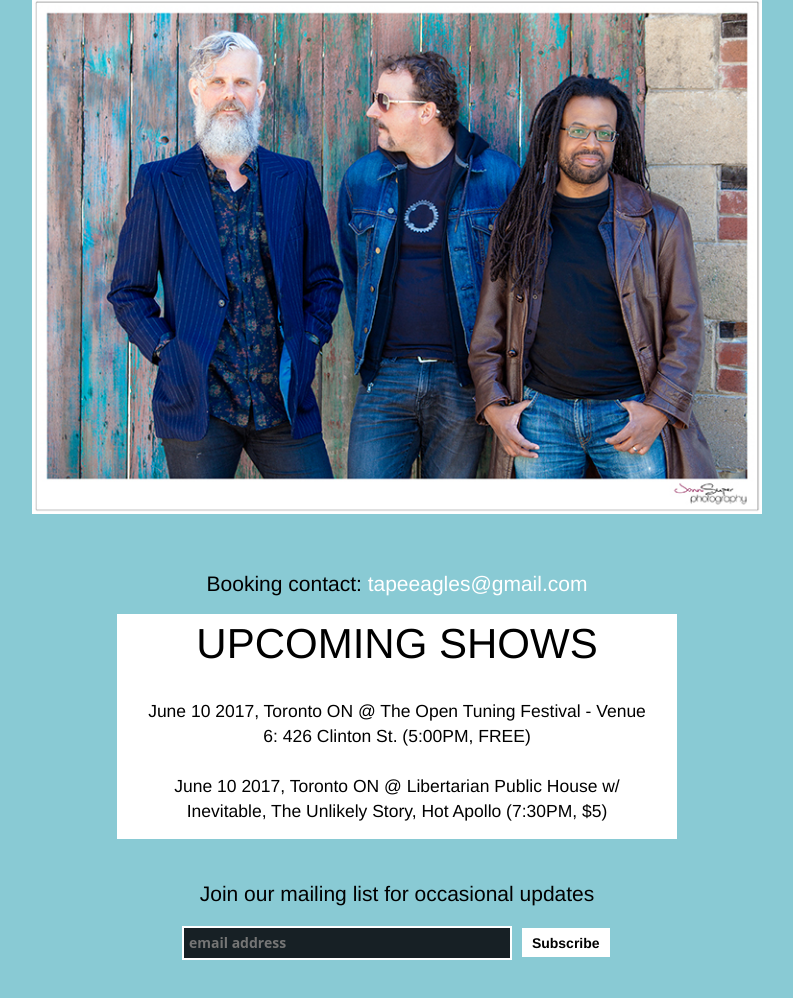
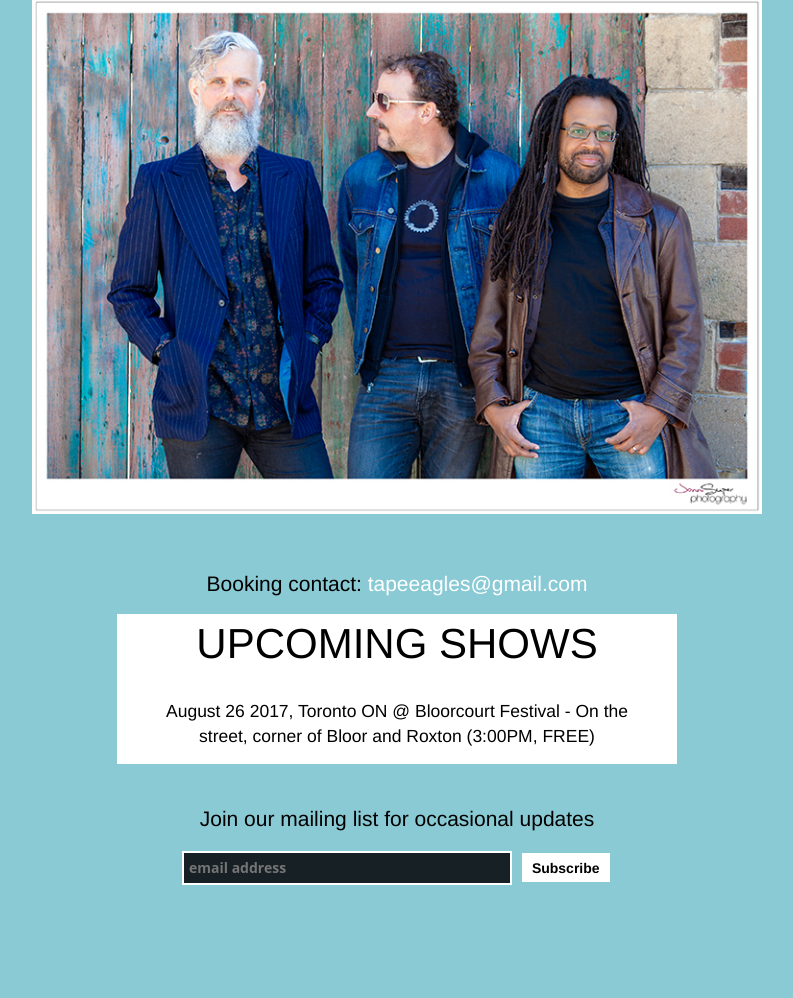
Before and after one commit to tapeeagles/tapeeagles.github.io, a plain HTML site: page index.html in a window 1280 px wide. Shown: the part 1946-2944 px from the top of the page, without its empty margins (243-1036 px from the left). After the commit the page ends 2909 px from the top, so only its background shows below. Drawn offline with Linux system fonts and the light colour scheme.

Commit message:
Update index.html
updated upcoming shows

```diff
--- a/index.html
+++ b/index.html
@@ -90,9 +90,7 @@
 
 			<p id="te-header" class="text-center">UPCOMING SHOWS</p>
 
-			<p id="te-description" class="text-center">June 10 2017, Toronto ON @ The Open Tuning Festival - Venue 6: 426 Clinton St. (5:00PM, FREE)</p>
-
-			<p id="te-description" class="text-center">June 10 2017, Toronto ON @ Libertarian Public House w/ Inevitable, The Unlikely Story, Hot Apollo (7:30PM, $5)</p>
+			<p id="te-description" class="text-center">August 26 2017, Toronto ON @ Bloorcourt Festival - On the street, corner of Bloor and Roxton (3:00PM, FREE)</p>
 
 		<!--  END SHOWDATES CONTAINER -->
 		</div>
```
